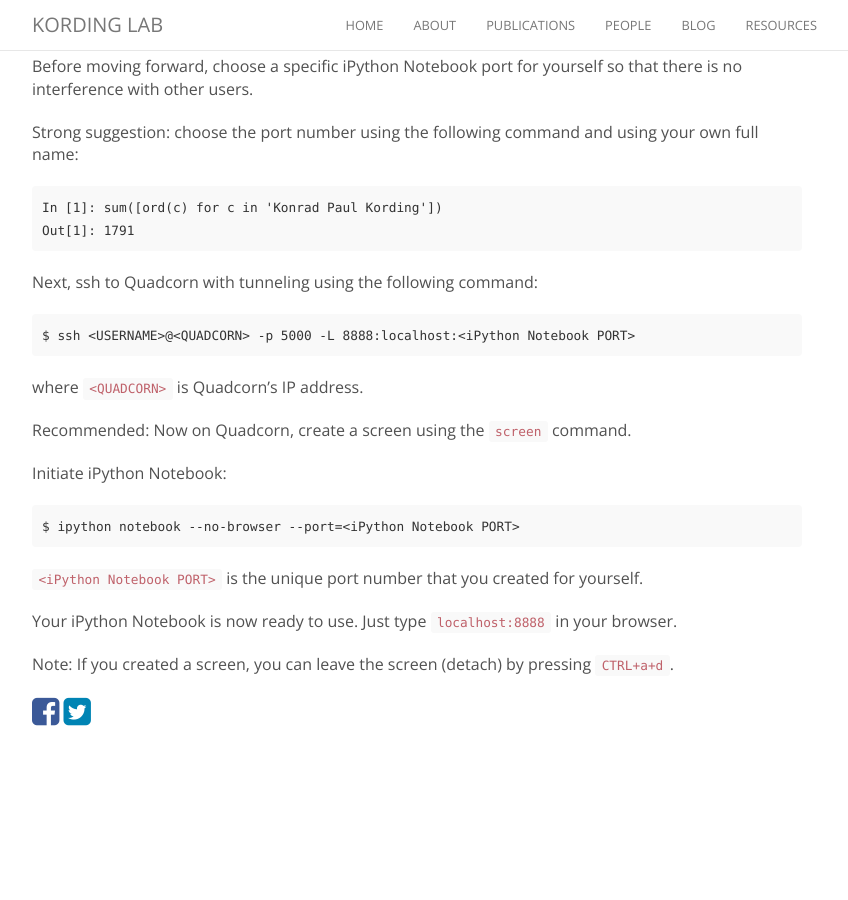
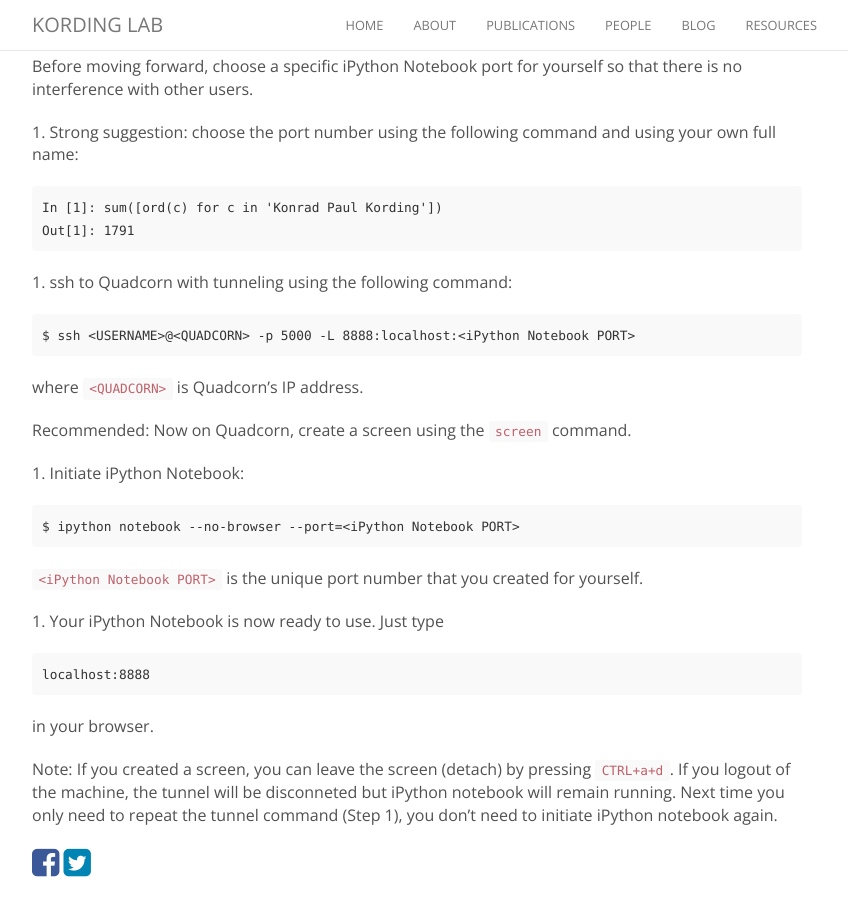
Before and after one commit to KordingLab/KordingLab.github.io, a Jekyll site: the page built from _posts/2016-08-18-quadcorn-tunnel.md, in a window 1280 px wide and 900 px high, scrolled down 965 px. Shown: the whole window, without its empty margins (223-1071 px from the left). Built offline with Jekyll 4.4.1, drawn with Linux system fonts in a browser that asks for light colours; nearby versions of some CDN libraries; comment, search, counter and statistics services are not loaded; before the commit the page ends 1714 px from its top, so only the background shows below that.

Commit message:
Update 2016-08-18-quadcorn-tunnel.md

````diff
--- a/_posts/2016-08-18-quadcorn-tunnel.md
+++ b/_posts/2016-08-18-quadcorn-tunnel.md
@@ -46,14 +46,14 @@ Tunneling allows you to map a local port on the host machine (Quadcorn) to a por
 
 Before moving forward, choose a specific iPython Notebook port for yourself so that there is no interference with other users.
 
-Strong suggestion: choose the port number using the following command and using your own full name:
+0. Strong suggestion: choose the port number using the following command and using your own full name:
 
 ```
 In [1]: sum([ord(c) for c in 'Konrad Paul Kording'])
 Out[1]: 1791
 ```
 
-Next, ssh to Quadcorn with tunneling using the following command:
+1. ssh to Quadcorn with tunneling using the following command:
 
 ```
 $ ssh <USERNAME>@<QUADCORN> -p 5000 -L 8888:localhost:<iPython Notebook PORT>
@@ -63,13 +63,21 @@ where `<QUADCORN>` is Quadcorn's IP address.
 
 Recommended: Now on Quadcorn, create a screen using the `screen` command.
 
-Initiate iPython Notebook:
+2. Initiate iPython Notebook:
+
 ```
 $ ipython notebook --no-browser --port=<iPython Notebook PORT>
 ```
 
 `<iPython Notebook PORT>` is the unique port number that you created for yourself.
 
-Your iPython Notebook is now ready to use. Just type `localhost:8888` in your browser.
+3. Your iPython Notebook is now ready to use. Just type
+
+```
+localhost:8888
+```
+
+in your browser.
 
 Note: If you created a screen, you can leave the screen (detach) by pressing `CTRL+a+d`.
+If you logout of the machine, the tunnel will be disconneted but iPython notebook will remain running. Next time you only need to repeat the tunnel command (Step 1), you don't need to initiate iPython notebook again.
````
